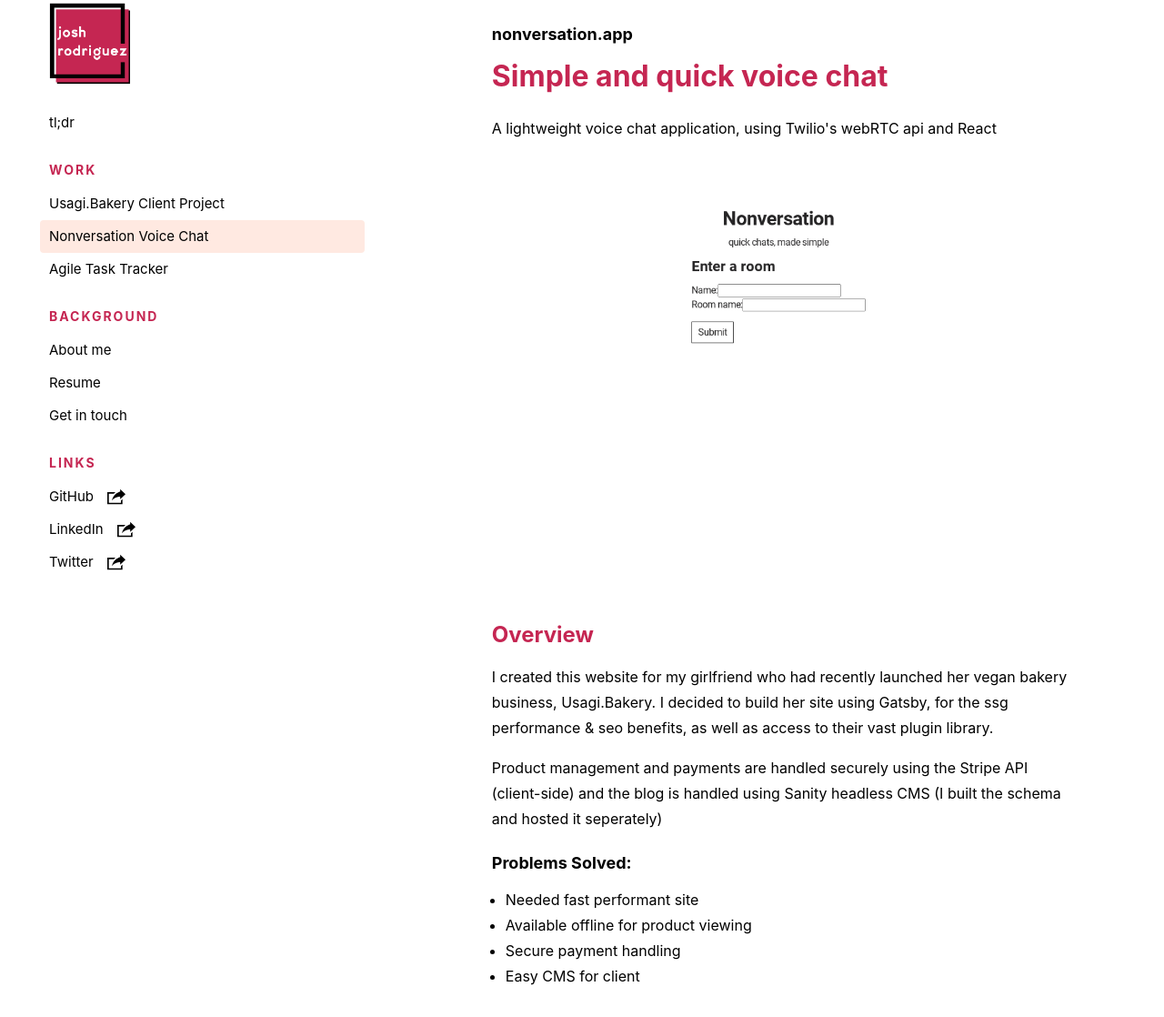
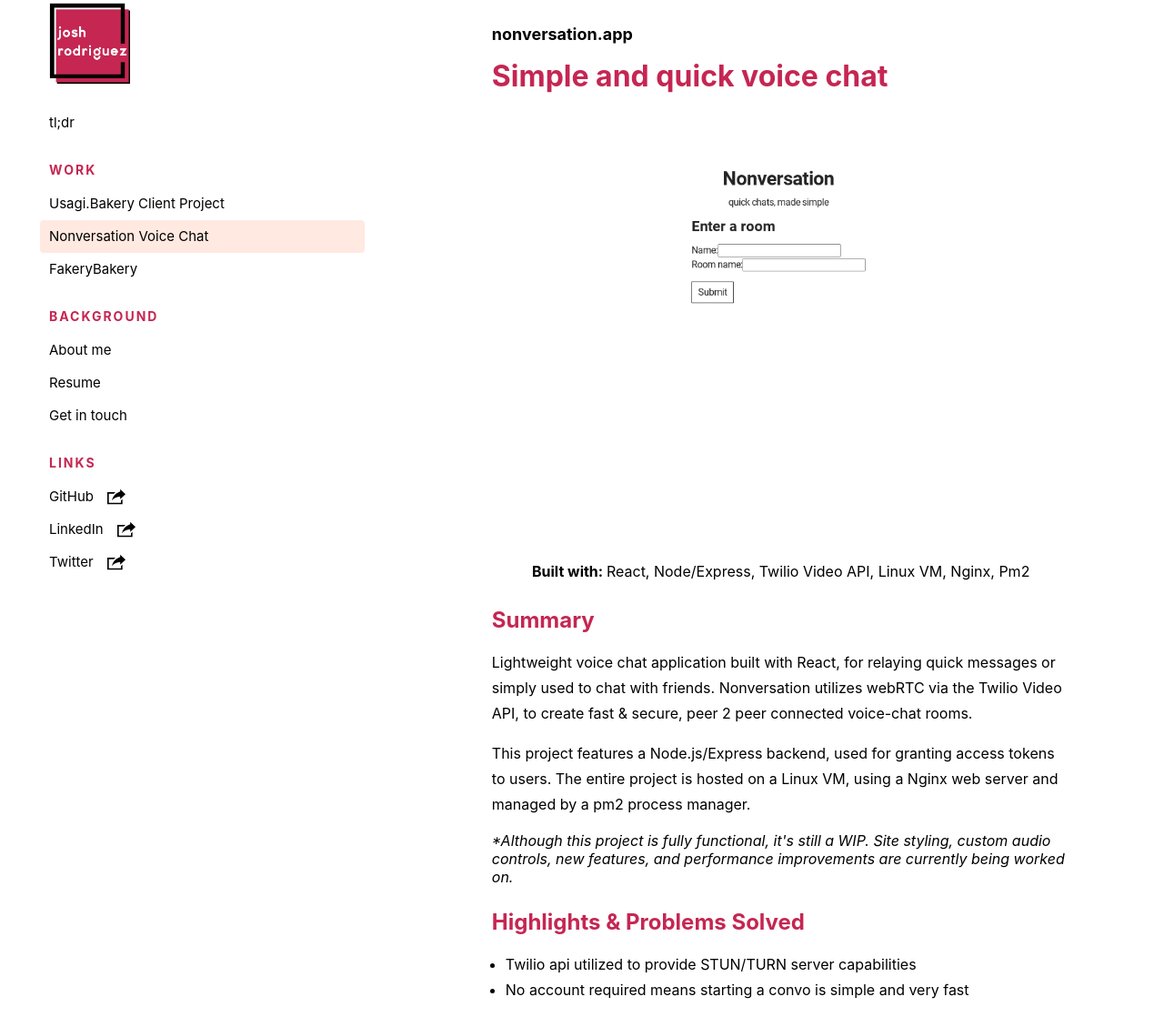
Before and after one commit to jrodshua/minimal-gatsby-portfolio, a Gatsby site: page /work/nonversation in a window 1280 px wide. Shown: the part 33-1151 px from the top of the page at 91% size. Built offline with nearby package versions, Linux system fonts and the light colour scheme; Gatsby itself is replaced by a stand-in of ours.

Commit message:
nonversation and fakerybakery projects added to work section

```diff
--- a/src/components/sidebar/index.js
+++ b/src/components/sidebar/index.js
@@ -52,8 +52,8 @@ const Sidebar = ({ isMenuOpen }) => {
               </Link>
             </Item>
             <Item>
-              <Link to="/work/thirdProject" activeClassName="active-link">
-                Agile Task Tracker
+              <Link to="/work/fakeryBakery" activeClassName="active-link">
+                FakeryBakery
               </Link>
             </Item>
           </SubItem>
--- a/src/pages/work/nonversation.js
+++ b/src/pages/work/nonversation.js
@@ -9,32 +9,45 @@ const Nonversation = () => {
     <Layout title="nonversation.app">
       <Seo title="Nonversation, simple and quick voice chat" />
       <h1>Simple and quick voice chat</h1>
+      <a
+        href="https://nonversation.app/"
+        target="_blank"
+        rel="noopener noreferrer"
+      >
+        <StaticImage
+          src="../../images/nonversationScreen.png"
+          alt="Nonversation application"
+        />
+      </a>
+      <span style={{ textAlign: "center" }}>
+        <p>
+          <b>Built with: </b>React, Node/Express, Twilio Video API, Linux VM,
+          Nginx, Pm2
+        </p>
+      </span>
+      <h2>Summary</h2>
       <p>
-        A lightweight voice chat application, using Twilio's webRTC api and
-        React
-      </p>
-      <StaticImage
-        src="../../images/nonversationScreen.png"
-        alt="Nonversation application"
-      />
-      <h2>Overview</h2>
-      <p>
-        I created this website for my girlfriend who had recently launched her
-        vegan bakery business, Usagi.Bakery. I decided to build her site using
-        Gatsby, for the ssg performance & seo benefits, as well as access to
-        their vast plugin library.
+        Lightweight voice chat application built with React, for relaying quick
+        messages or simply used to chat with friends. Nonversation utilizes
+        webRTC via the Twilio Video API, to create fast & secure, peer 2 peer
+        connected voice-chat rooms.
       </p>
       <p>
-        Product management and payments are handled securely using the Stripe
-        API (client-side) and the blog is handled using Sanity headless CMS (I
-        built the schema and hosted it seperately)
+        This project features a Node.js/Express backend, used for granting
+        access tokens to users. The entire project is hosted on a Linux VM,
+        using a Nginx web server and managed by a pm2 process manager.
       </p>
-      <h3>Problems Solved:</h3>
+      <i>
+        *Although this project is fully functional, it's still a WIP. Site
+        styling, custom audio controls, new features, and performance
+        improvements are currently being worked on.
+      </i>
+      <h2>Highlights & Problems Solved</h2>
       <ul>
-        <li>Needed fast performant site</li>
-        <li>Available offline for product viewing</li>
-        <li>Secure payment handling</li>
-        <li>Easy CMS for client</li>
+        <li>Twilio api utilized to provide STUN/TURN server capabilities</li>
+        <li>
+          No account required means starting a convo is simple and very fast
+        </li>
       </ul>
     </Layout>
   )
```
Also changed, not shown: src/pages/work/fakeryBakery.js (added, +43 -0 lines), src/pages/work/thirdProject.js (deleted, +0 -40 lines).
